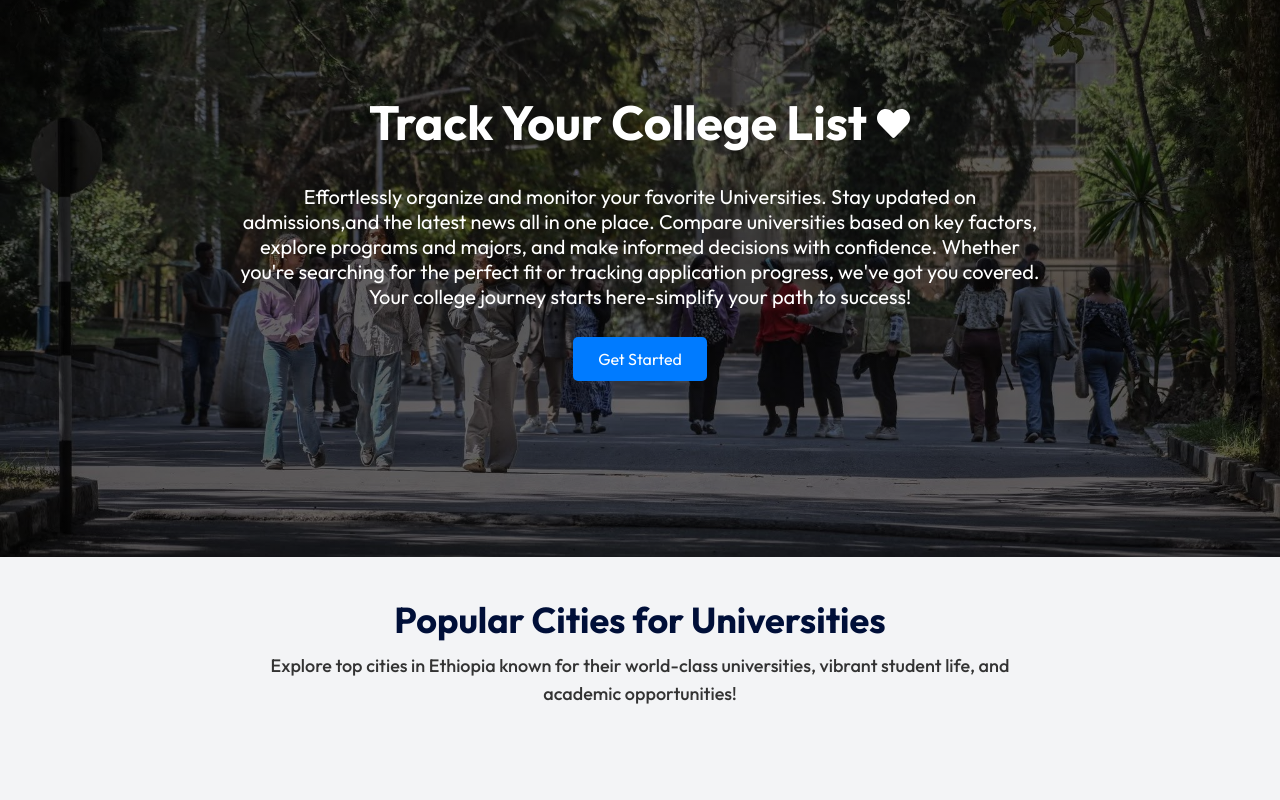
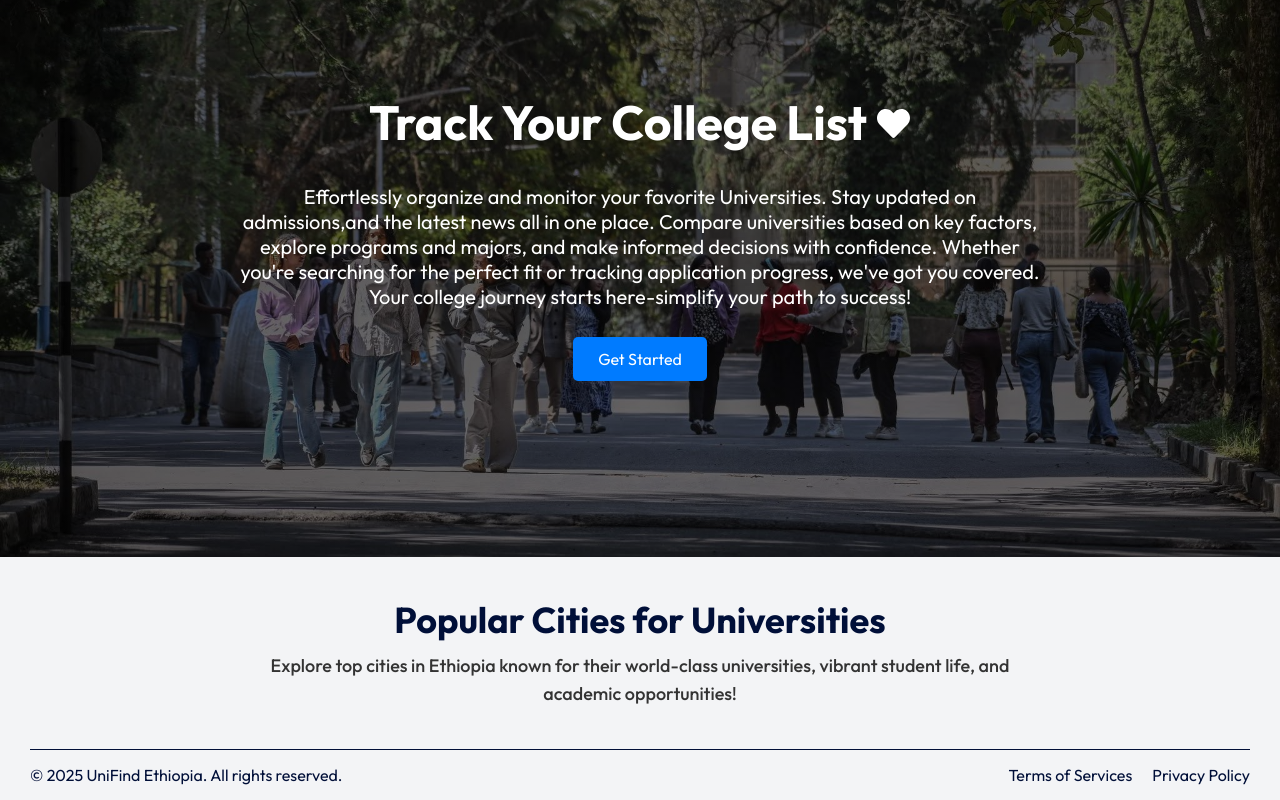
Before and after one commit to dagemawinegash/UniFind-Ethiopia, a React (Vite) app in the folder frontend/: page / in a window 1280 px wide. Shown: the part 1096-1896 px from the top of the page. Before the commit the page ends 1845 px from the top, so only its background shows below. Built offline with nearby package versions, Linux system fonts and the light colour scheme; no server answers.

Commit message:
added footer component

```diff
--- /dev/null
+++ b/frontend/src/components/Footer/Footer.css
@@ -0,0 +1,16 @@
+.footer{
+  margin: 10px auto;
+  display: flex;
+  align-items: center;
+  justify-content: space-between;
+  border-top: 1px solid #000F38;
+  padding: 15px 0;
+  color: #000F38;
+  margin: 0 30px;
+}
+
+.footer ul li{
+  list-style: none;
+  display: inline-block;
+  margin-left: 20px;
+}
--- /dev/null
+++ b/frontend/src/components/Footer/Footer.jsx
@@ -0,0 +1,15 @@
+import "./Footer.css";
+
+const Footer = () => {
+  return (
+    <div className="footer">
+      <p>&copy; 2025 UniFind Ethiopia. All rights reserved.</p>
+      <ul>
+        <li>Terms of Services</li>
+        <li>Privacy Policy</li>
+      </ul>
+    </div>
+  );
+};
+
+export default Footer;
--- a/frontend/src/components/Home/Home.jsx
+++ b/frontend/src/components/Home/Home.jsx
@@ -3,6 +3,7 @@
 import Popular from "../Popular/Popular";
 import TrackCollegeList from "../TrackCollegeList/TrackCollegeList";
 import City from "../City/City";
+import Footer from "../Footer/Footer";
 
 const Home = () => {
   return (
@@ -11,6 +12,7 @@
       <Popular />
       <TrackCollegeList />
       <City />
+      <Footer />
     </div>
   );
 };
```
